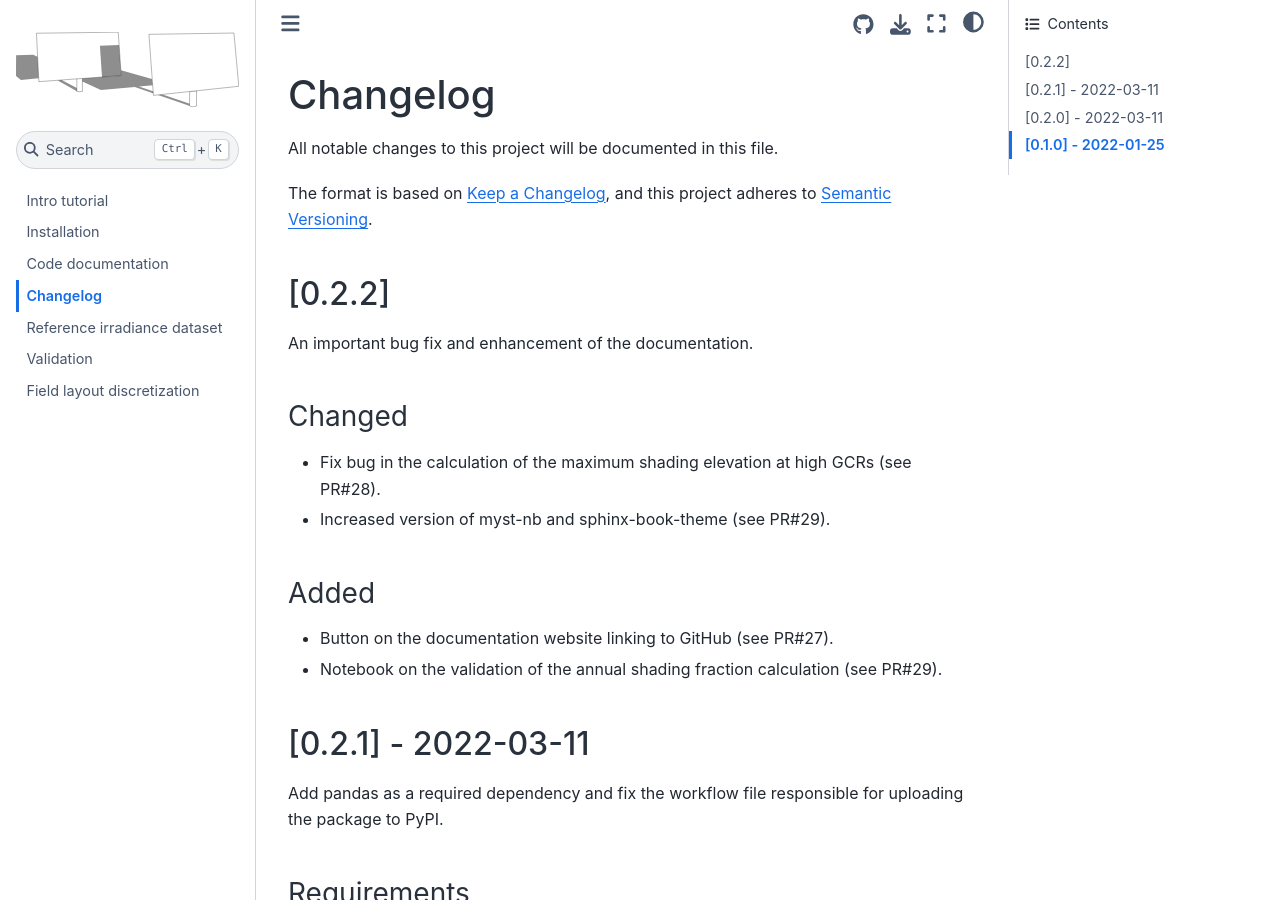
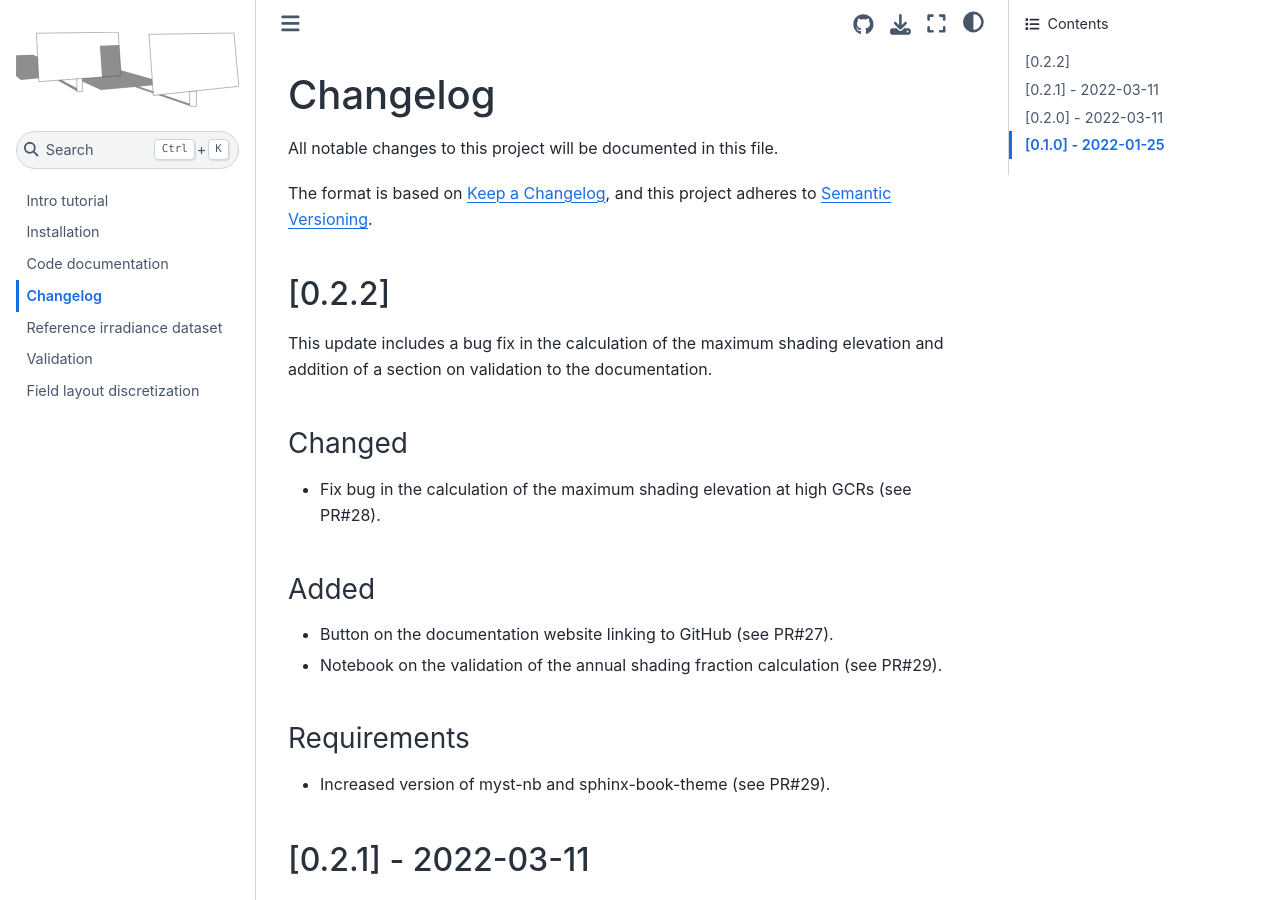
Before and after one commit to pvlib/twoaxistracking, a Sphinx documentation site: the page built from docs/source/whatsnew.md, in a window 1280 px wide and 900 px high. Built offline with Sphinx 7.4.7 and the Sphinx Book theme 1.1.4, drawn with Linux system fonts in a browser that asks for light colours.

Commit message:
Add requirements entry whatsnew

```diff
--- a/docs/source/whatsnew.md
+++ b/docs/source/whatsnew.md
@@ -6,15 +6,18 @@ and this project adheres to [Semantic Versioning](https://semver.org/spec/v2.0.0
 
 
 ## [0.2.2]
-An important bug fix and enhancement of the documentation.
+This update includes a bug fix in the calculation of the maximum shading elevation
+and addition of a section on validation to the documentation.
 
 ### Changed
 - Fix bug in the calculation of the maximum shading elevation at high GCRs (see PR#28).
-- Increased version of myst-nb and sphinx-book-theme (see PR#29).
 
 ### Added
 - Button on the documentation website linking to GitHub (see PR#27).
 - Notebook on the validation of the annual shading fraction calculation (see PR#29).
+
+### Requirements
+- Increased version of myst-nb and sphinx-book-theme (see PR#29).
 
 
 ## [0.2.1] - 2022-03-11
```
